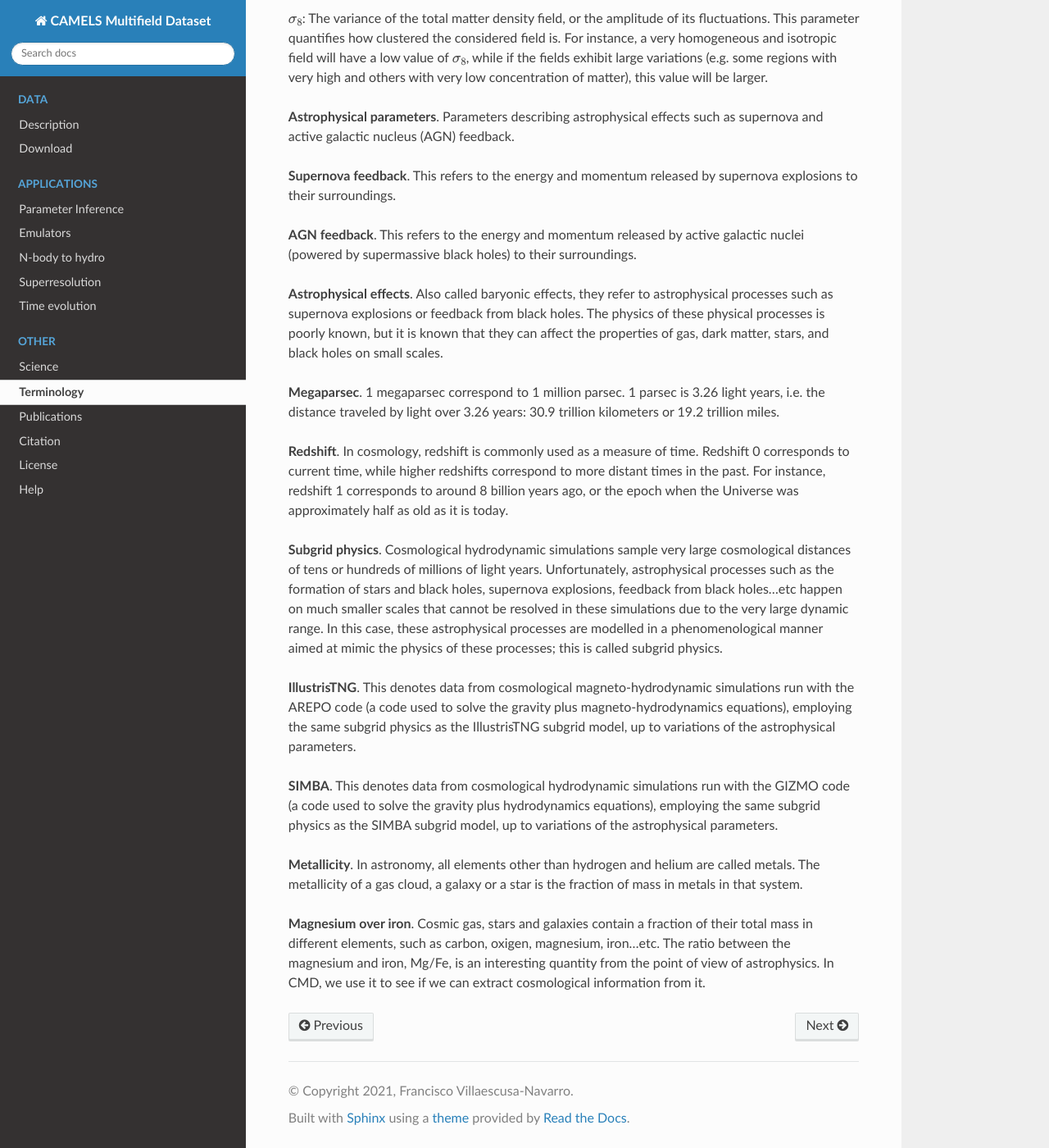
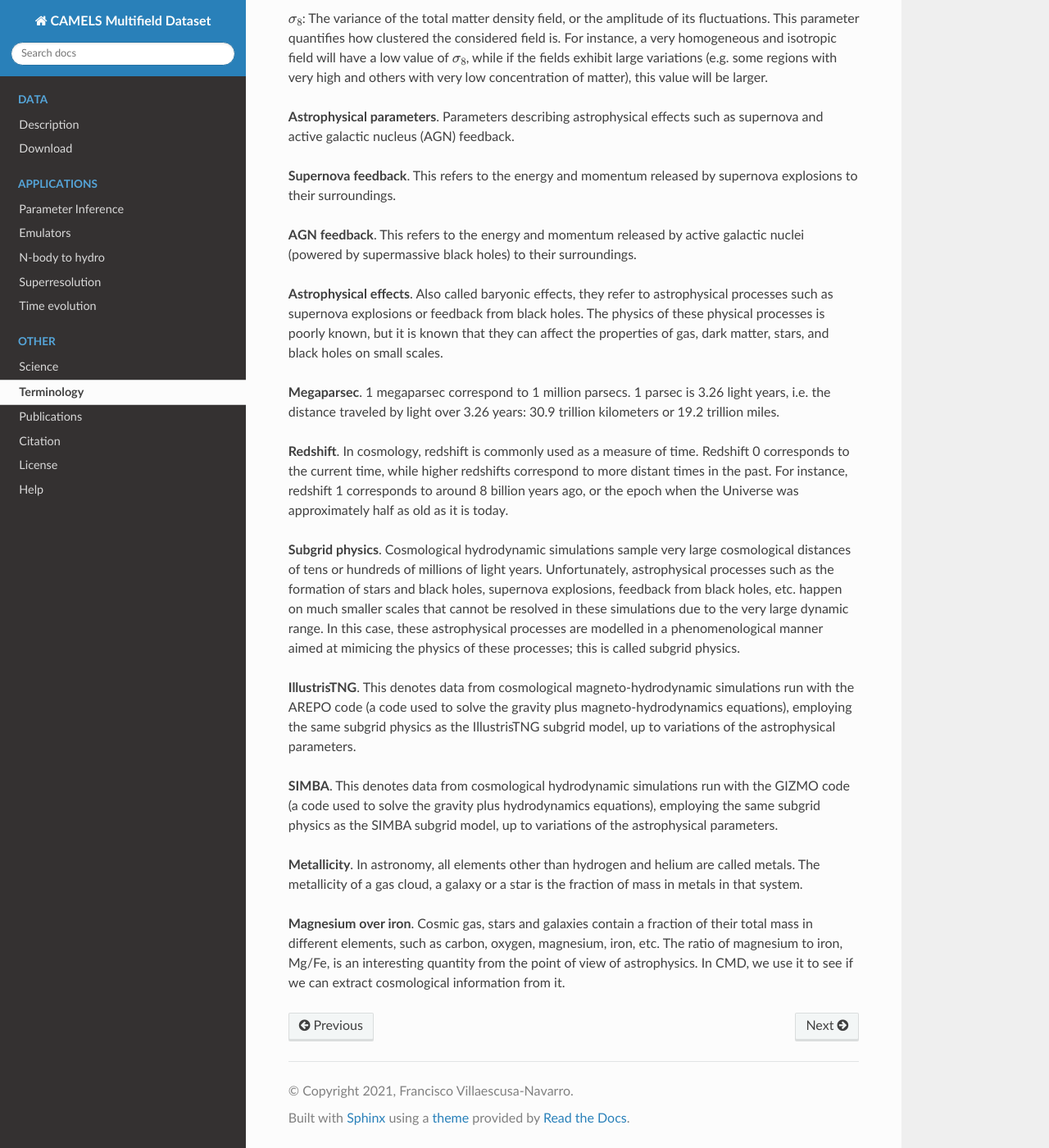
Before and after one commit to franciscovillaescusa/CMD, a Sphinx documentation site: the page built from docs/source/terminology.rst, in a window 1280 px wide and 1400 px high, scrolled down 749 px. Shown: the whole window at 82% size. Built offline with Sphinx 7.4.7 and the Read the Docs theme 2.0.0, drawn with Linux system fonts in a browser that asks for light colours; some of the changed text lies outside the part shown.

Commit message:
Update terminology.rst
Fix typos and grammar bugs.

```diff
--- a/docs/source/terminology.rst
+++ b/docs/source/terminology.rst
@@ -1,15 +1,15 @@
 Terminology
 ===========
 
-Here we describe briefly some concepts that non-cosmologists may not be familiar with.
+Here we briefly describe some concepts that non-cosmologists may not be familiar with.
 
-**Dark matter**. All matter we know (atoms, molecules, quarks...etc) only represent about 15% of the matter present in the Universe. The other 85% is called dark matter, and it is believed to only be subject to, and interact with other types of matter through, the force of gravity but not other forces. The effects of dark matter has been observed in many different systems, but the nature and properties of it is still a mystery.
+**Dark matter**. All matter we know (atoms, molecules, quarks, etc.) only represent about 15% of the matter present in the Universe. The other 85% is called dark matter, and it is believed to only be subject to, and interact with other types of matter through, the force of gravity but not other forces. The effects of dark matter have been observed in many different systems, but the nature and properties of it is still a mystery.
 
 **Total matter**. We define total matter as the sum of mass in dark matter, gas, stars, and black holes.
 
 **Dark energy**. The Universe is currently accelerating its expansion. The substance responsible for that behaviour is called dark energy, and its nature and properties are one of the biggest mysteries in modern physics. Furthermore, dark energy represents around 70% of the full mass-energy content of the Universe. Learning more about dark energy is one of the main goals of modern cosmology.
 
-**Cosmological parameters**. Parameters describing fundamental properties of the Universe such as its age, geometry, composition...etc. In CMD, we only consider two of them: :math:`\Omega_{\rm m}` and :math:`\sigma_8`.
+**Cosmological parameters**. Parameters describing fundamental properties of the Universe such as its age, geometry, composition, etc. In CMD, we only consider two of them: :math:`\Omega_{\rm m}` and :math:`\sigma_8`.
 
 :math:`\Omega_{\rm m}`: The fraction of the mass-energy density in the Universe in the form of total matter. Higher values of this parameter indicate that the fraction of dark matter mass plus gas mass plus stars mass plus black holes mass is higher. Since we are considering the Universe to be flat, a higher value of :math:`\Omega_{\rm m}` will imply a lower fraction of the mass-energy content of the Universe in the form of dark energy.
 
@@ -23,11 +23,11 @@ Here we describe briefly some concepts that non-cosmologists may not be familiar
 
 **Astrophysical effects**. Also called baryonic effects, they refer to astrophysical processes such as supernova explosions or feedback from black holes. The physics of these physical processes is poorly known, but it is known that they can affect the properties of gas, dark matter, stars, and black holes on small scales.
 
-**Megaparsec**. 1 megaparsec correspond to 1 million parsec. 1 parsec is 3.26 light years, i.e. the distance traveled by light over 3.26 years: 30.9 trillion kilometers or 19.2 trillion miles.
+**Megaparsec**. 1 megaparsec correspond to 1 million parsecs. 1 parsec is 3.26 light years, i.e. the distance traveled by light over 3.26 years: 30.9 trillion kilometers or 19.2 trillion miles.
 
-**Redshift**. In cosmology, redshift is commonly used as a measure of time. Redshift 0 corresponds to current time, while higher redshifts correspond to more distant times in the past. For instance, redshift 1 corresponds to around 8 billion years ago, or the epoch when the Universe was approximately half as old as it is today.
+**Redshift**. In cosmology, redshift is commonly used as a measure of time. Redshift 0 corresponds to the current time, while higher redshifts correspond to more distant times in the past. For instance, redshift 1 corresponds to around 8 billion years ago, or the epoch when the Universe was approximately half as old as it is today.
 
-**Subgrid physics**. Cosmological hydrodynamic simulations sample very large cosmological distances of tens or hundreds of millions of light years. Unfortunately, astrophysical processes such as the formation of stars and black holes, supernova explosions, feedback from black holes...etc happen on much smaller scales that cannot be resolved in these simulations due to the very large dynamic range. In this case, these astrophysical processes are modelled in a phenomenological manner aimed at mimic the physics of these processes; this is called subgrid physics.
+**Subgrid physics**. Cosmological hydrodynamic simulations sample very large cosmological distances of tens or hundreds of millions of light years. Unfortunately, astrophysical processes such as the formation of stars and black holes, supernova explosions, feedback from black holes, etc. happen on much smaller scales that cannot be resolved in these simulations due to the very large dynamic range. In this case, these astrophysical processes are modelled in a phenomenological manner aimed at mimicing the physics of these processes; this is called subgrid physics.
 
 **IllustrisTNG**. This denotes data from cosmological magneto-hydrodynamic simulations run with the AREPO code (a code used to solve the gravity plus magneto-hydrodynamics equations), employing the same subgrid physics as the IllustrisTNG subgrid model, up to variations of the astrophysical parameters.
 
@@ -35,4 +35,4 @@ Here we describe briefly some concepts that non-cosmologists may not be familiar
 
 **Metallicity**. In astronomy, all elements other than hydrogen and helium are called metals. The metallicity of a gas cloud, a galaxy or a star is the fraction of mass in metals in that system.
 
-**Magnesium over iron**. Cosmic gas, stars and galaxies contain a fraction of their total mass in different elements, such as carbon, oxigen, magnesium, iron...etc. The ratio between the magnesium and iron, Mg/Fe, is an interesting quantity from the point of view of astrophysics. In CMD, we use it to see if we can extract cosmological information from it.
+**Magnesium over iron**. Cosmic gas, stars and galaxies contain a fraction of their total mass in different elements, such as carbon, oxygen, magnesium, iron, etc. The ratio of magnesium to iron, Mg/Fe, is an interesting quantity from the point of view of astrophysics. In CMD, we use it to see if we can extract cosmological information from it.
```
